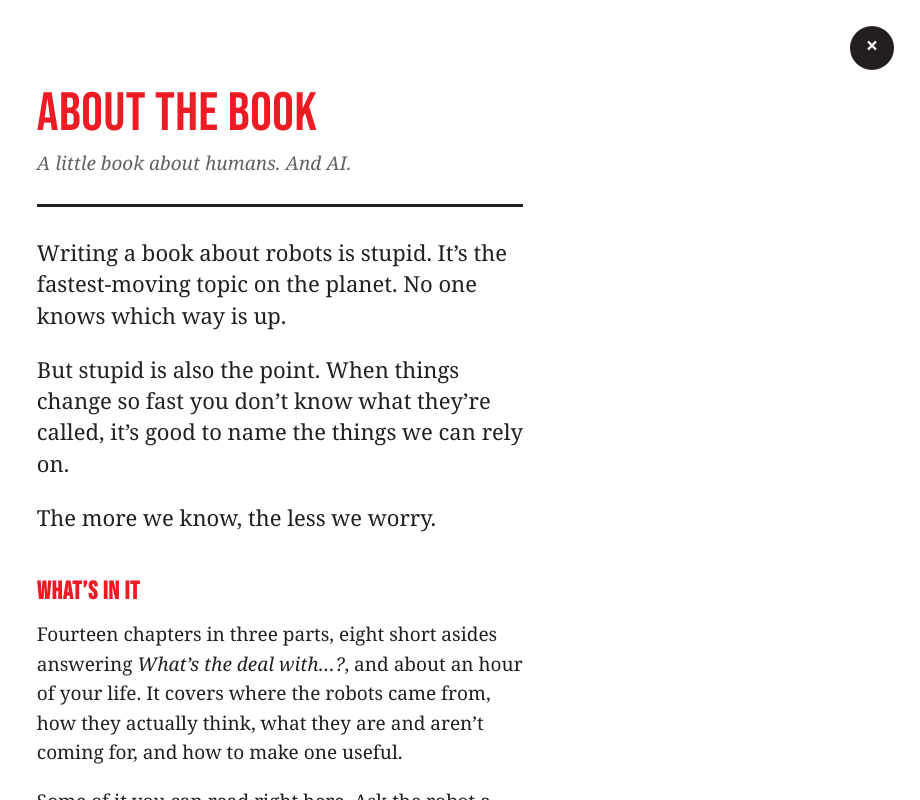
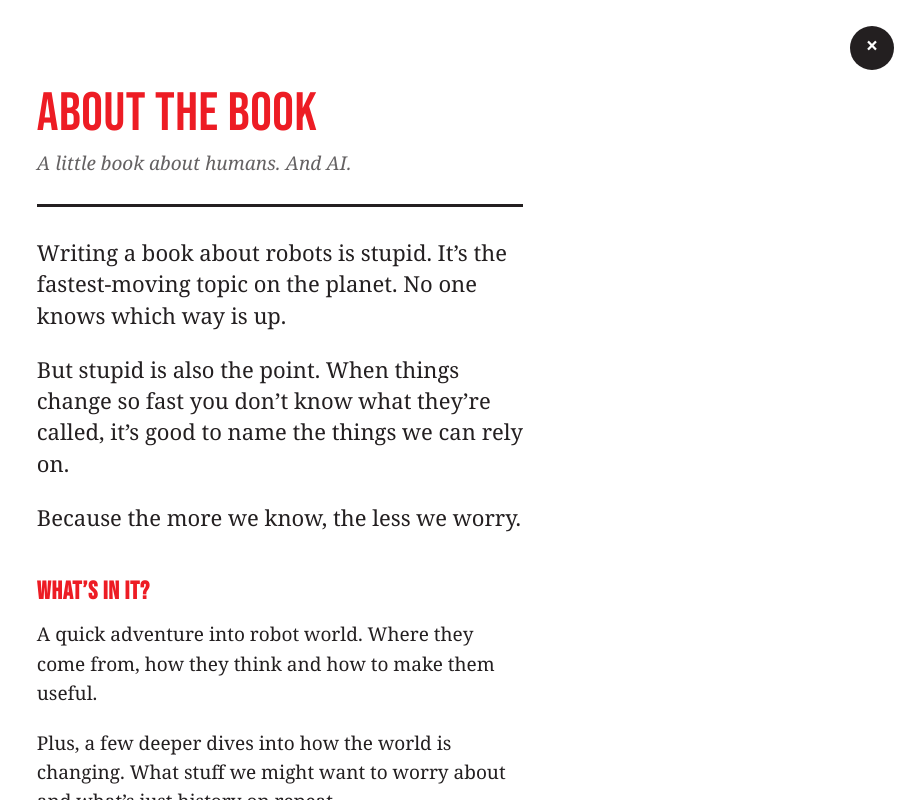
Before and after one commit to MGhunch/Robot-under-your-bed, a website: page public/index.html in a window 1280 px wide. Both pictures are taken after a click on the link "ABOUT". Shown: the whole page, without its empty margins (360-1280 px from the left). Drawn offline with Linux system fonts and the light colour scheme; a web font is replaced by a local one.

Commit message:
Add files via upload

```diff
--- a/public/index.html
+++ b/public/index.html
@@ -490,10 +490,7 @@ h1 .box::before{
 </div>
 
 <!-- ============================================================== about -->
-<!-- Real copy. The lead and the closing line are the book's own words, pulled
-     from chapters.json; the shape, the author line and the credits are facts.
-     The only written-for-the-web sentences are the two in WHAT'S IN IT, and
-     they say nothing the book doesn't. -->
+<!-- MG copy, 20 Aug. Not a stand-in — do not rewrite. -->
 <template id="aboutBody">
   <div class="lead">
     <p>Writing a book about robots is stupid. It&rsquo;s the fastest-moving topic
@@ -501,21 +498,17 @@ h1 .box::before{
     <p>But stupid is also the point. When things change so fast you don&rsquo;t
        know what they&rsquo;re called, it&rsquo;s good to name the things we can
        rely on.</p>
-    <p>The more we know, the less we worry.</p>
+    <p>Because the more we know, the less we worry.</p>
   </div>
 
-  <h3>What&rsquo;s in it</h3>
-  <p>Fourteen chapters in three parts, eight short asides answering
-     <i>What&rsquo;s the deal with&hellip;?</i>, and about an hour of your life.
-     It covers where the robots came from, how they actually think, what they
-     are and aren&rsquo;t coming for, and how to make one useful.</p>
-  <p>Some of it you can read right here. Ask the robot a question and it&rsquo;ll
-     hand you the chapter it thinks you want.</p>
-
-  <div class="tldr">
-    <b>How it ends</b>
-    <i>Go drag that robot from under your bed. And play.</i>
-  </div>
+  <h3>What&rsquo;s in it?</h3>
+  <p>A quick adventure into robot world. Where they come from, how they think
+     and how to make them useful.</p>
+  <p>Plus, a few deeper dives into how the world is changing. What stuff we
+     might want to worry about and what&rsquo;s just history on repeat.</p>
+  <p>Get a little taste before you jump in. Just ask the robot about anything
+     you&rsquo;re into and it&rsquo;ll share a chapter it thinks you&rsquo;ll
+     like. Explore.</p>
 
   <h3>About the author</h3>
   <p>Michael is a writer who panicked when the robots started eating his lunch.
```
